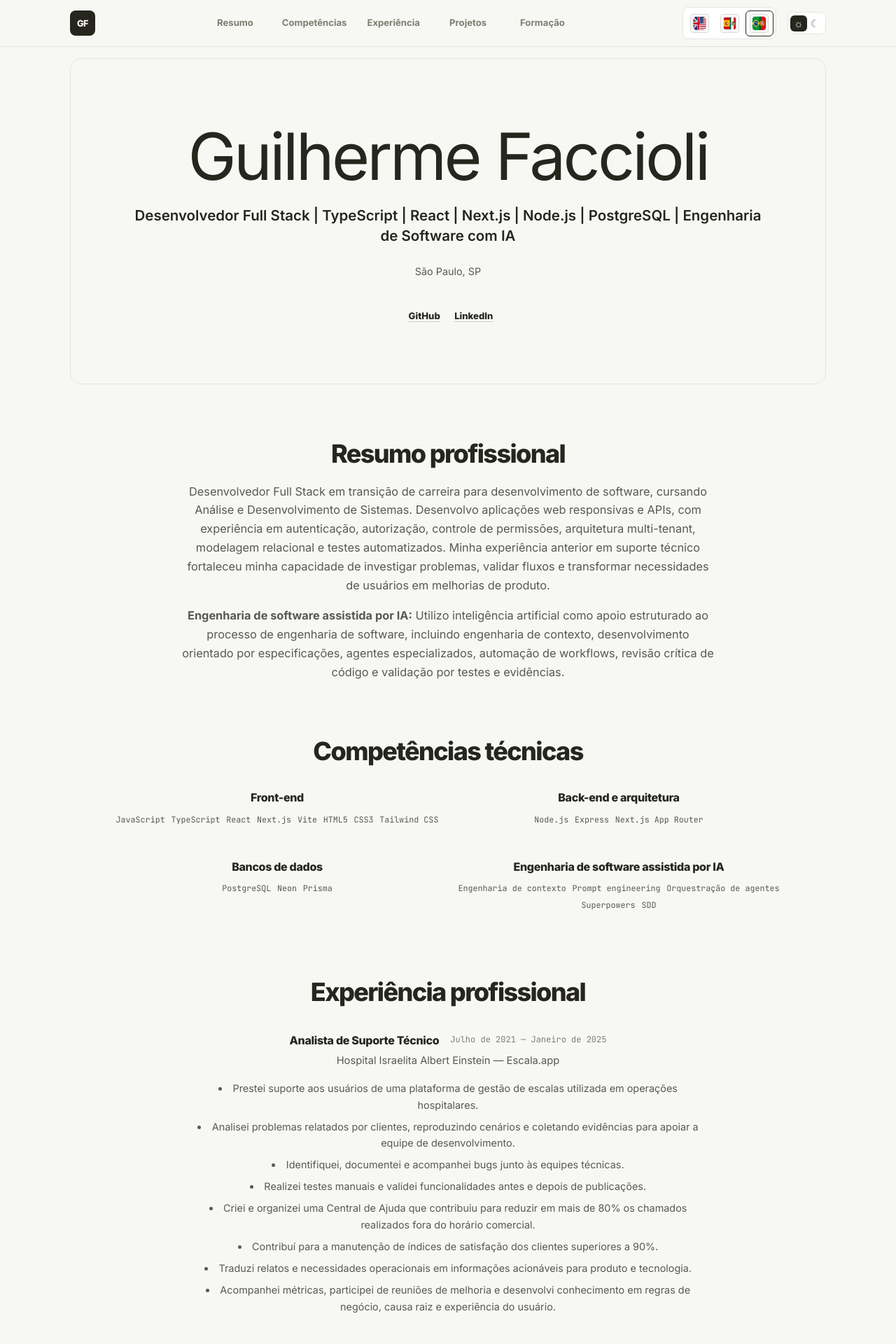
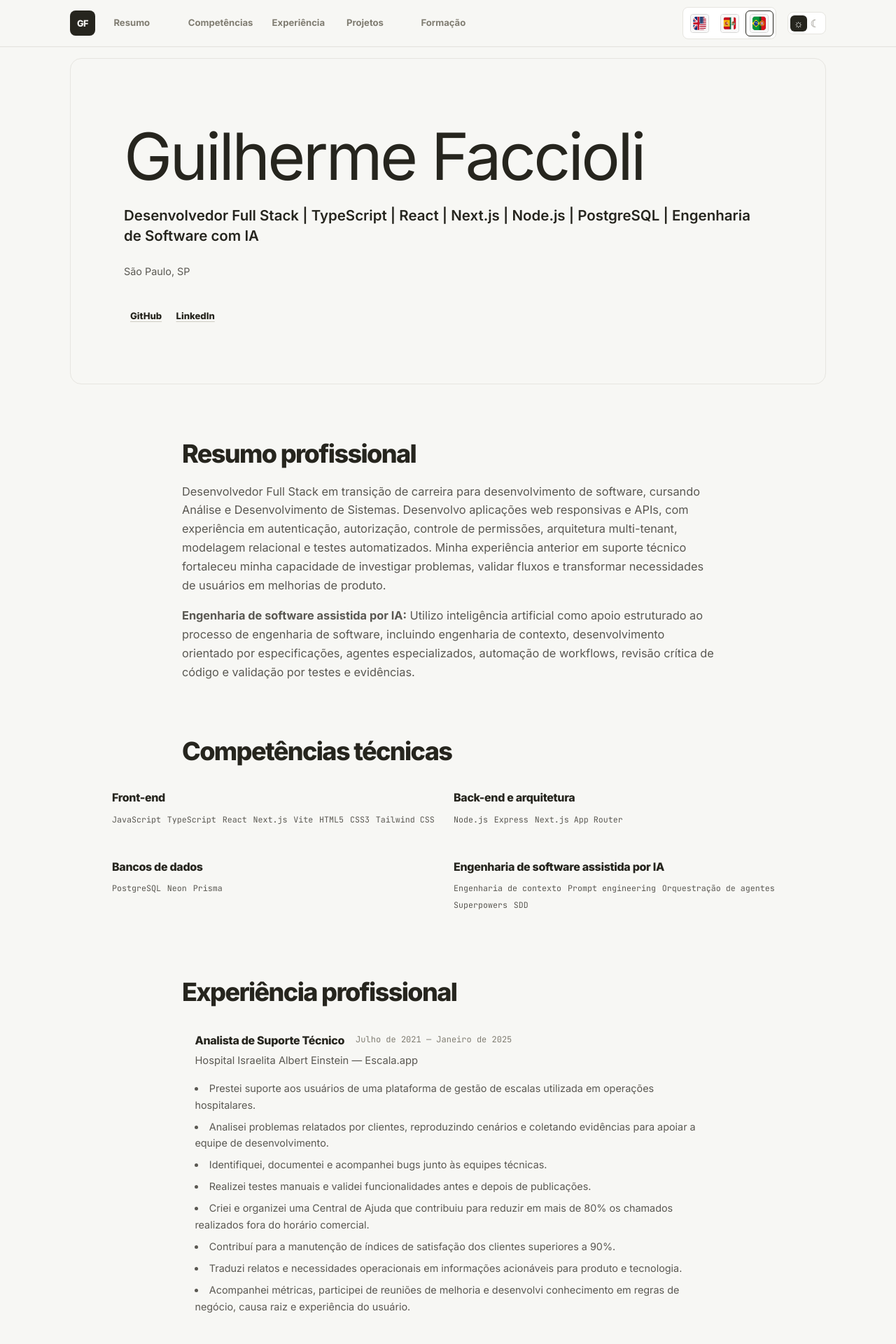
Before and after one commit to GuiFaccioli/meu-curriculo, a React (Vite) app: page / in a window 1280 px wide. Shown: the top 1920 px of the page at 70% size. Built offline with nearby package versions, Linux system fonts and the light colour scheme; no server answers.

Commit message:
style: left align resume content

```diff
--- a/public/curriculo-guilherme-faccioli.html
+++ b/public/curriculo-guilherme-faccioli.html
@@ -3,7 +3,7 @@
   <head>
     <meta charset="UTF-8" />
     <meta name="viewport" content="width=device-width, initial-scale=1.0" />
-    <meta name="description" content="Currículo de Guilherme Faccioli, Desenvolvedor Full Stack Júnior." />
+    <meta name="description" content="Currículo de Guilherme Faccioli, Desenvolvedor Full Stack." />
     <title>Currículo — Guilherme Faccioli</title>
     <style>
       @import url('https://fonts.googleapis.com/css2?family=Inter:wght@400;500;600;700;800&family=JetBrains+Mono:wght@400;500&display=swap');
@@ -44,7 +44,7 @@
       .title { margin-top: 12px; color: var(--ink); font-size: 18px; font-weight: 700; line-height: 1.4; }
       .contact { display: flex; flex-wrap: wrap; gap: 6px 16px; margin-top: 16px; font-style: normal; }
       .contact a { color: var(--accent); font-weight: 700; }
-      .summary { display: grid; gap: 12px; max-width: 75ch; }
+      .summary { display: grid; gap: 12px; max-width: 75ch; text-align: left; }
       .section-description { margin-bottom: 16px; color: var(--muted); }
       .grid { display: grid; grid-template-columns: repeat(2, minmax(0, 1fr)); gap: 12px; }
       .item { padding: 16px; border: 1px solid var(--hairline); border-radius: 8px; background: var(--surface); }
--- a/src/App.css
+++ b/src/App.css
@@ -88,7 +88,7 @@ main,
   display: flex;
   flex: 1 1 auto;
   align-items: center;
-  justify-content: center;
+  justify-content: flex-start;
   gap: 0.15rem 0.4rem;
   min-width: 0;
 }
@@ -121,7 +121,7 @@ main,
   align-items: center;
   gap: 0.02rem;
   min-width: 2.25rem;
-  justify-content: center;
+  justify-content: flex-start;
   padding: 0.25rem 0.35rem;
   border: 1px solid transparent;
   border-radius: 6px;
@@ -176,7 +176,7 @@ main,
   color: var(--muted);
   font-size: 0.82rem;
   font-weight: 700;
-  text-align: center;
+  text-align: left;
   transition: background-color 160ms ease, color 160ms ease;
 }
 
@@ -202,12 +202,12 @@ main {
 .hero-content {
   max-width: 960px;
   margin-inline: auto;
-  text-align: center;
+  text-align: left;
 }
 
 .hero-band h1 {
   max-width: 15ch;
-  margin: 0.7rem auto 0;
+  margin: 0.7rem 0 0;
   color: var(--ink);
   font-size: clamp(2.6rem, 8vw, 5.8rem);
   font-weight: 400;
@@ -218,7 +218,7 @@ main {
 
 .hero-title {
   max-width: 56rem;
-  margin: 1.2rem auto 0;
+  margin: 1.2rem 0 0;
   color: var(--ink);
   font-size: clamp(1rem, 2vw, 1.28rem);
   font-weight: 600;
@@ -228,7 +228,7 @@ main {
 .hero-contact {
   display: flex;
   flex-wrap: wrap;
-  justify-content: center;
+  justify-content: flex-start;
   gap: 0.35rem 1.1rem;
   margin-top: 1.5rem;
   color: var(--body);
@@ -251,7 +251,7 @@ main {
 }
 
 .hero-links {
-  justify-content: center;
+  justify-content: flex-start;
   margin-top: 2rem;
 }
 
@@ -259,7 +259,7 @@ main {
 .button {
   display: inline-flex;
   align-items: center;
-  justify-content: center;
+  justify-content: flex-start;
   gap: 0.5rem;
   min-height: 2.5rem;
   padding: 0.6rem 0.8rem;
@@ -313,7 +313,7 @@ main {
   gap: 0.35rem;
   max-width: var(--content-width);
   margin-inline: auto;
-  text-align: center;
+  text-align: left;
 }
 
 .section-title {
@@ -337,7 +337,7 @@ main {
   max-width: 960px;
   margin-top: 1.25rem;
   margin-inline: auto;
-  text-align: center;
+  text-align: left;
 }
 
 .summary-copy {
@@ -346,7 +346,7 @@ main {
   max-width: var(--content-width);
   margin-inline: auto;
   font-size: 1.02rem;
-  text-align: center;
+  text-align: left;
 }
 
 .skills-grid,
@@ -370,7 +370,7 @@ main {
   border: 0;
   border-radius: 0;
   background: transparent;
-  text-align: center;
+  text-align: left;
 }
 
 .skill-category {
@@ -392,7 +392,7 @@ main {
 .project-tech-list {
   display: flex;
   flex-wrap: wrap;
-  justify-content: center;
+  justify-content: flex-start;
   gap: 0.4rem 0.55rem;
   margin-top: 0.75rem;
 }
@@ -441,7 +441,7 @@ main {
 
 .project-card-head {
   display: flex;
-  justify-content: center;
+  justify-content: flex-start;
   gap: 0.8rem;
 }
 
@@ -472,7 +472,7 @@ main {
   color: var(--body);
   font-size: 0.9rem;
   list-style: none;
-  text-align: center;
+  text-align: left;
 }
 
 .project-highlights {
@@ -494,7 +494,7 @@ main {
   gap: 1rem;
   max-width: var(--content-width);
   margin-inline: auto;
-  text-align: center;
+  text-align: left;
 }
 
 .experience-card,
@@ -506,7 +506,7 @@ main {
 .experience-top {
   display: flex;
   flex-wrap: wrap;
-  justify-content: center;
+  justify-content: flex-start;
   gap: 0.5rem 1rem;
 }
 
@@ -540,7 +540,7 @@ main {
   border: 0;
   border-radius: 0;
   background: transparent;
-  text-align: center;
+  text-align: left;
 }
 
 .language-list strong {
@@ -598,7 +598,7 @@ button:focus-visible {
   .top-nav-links {
     flex: 0 0 100%;
     flex-wrap: wrap;
-    justify-content: center;
+    justify-content: flex-start;
     order: 4;
     gap: 0.1rem 0.25rem;
   }
```
